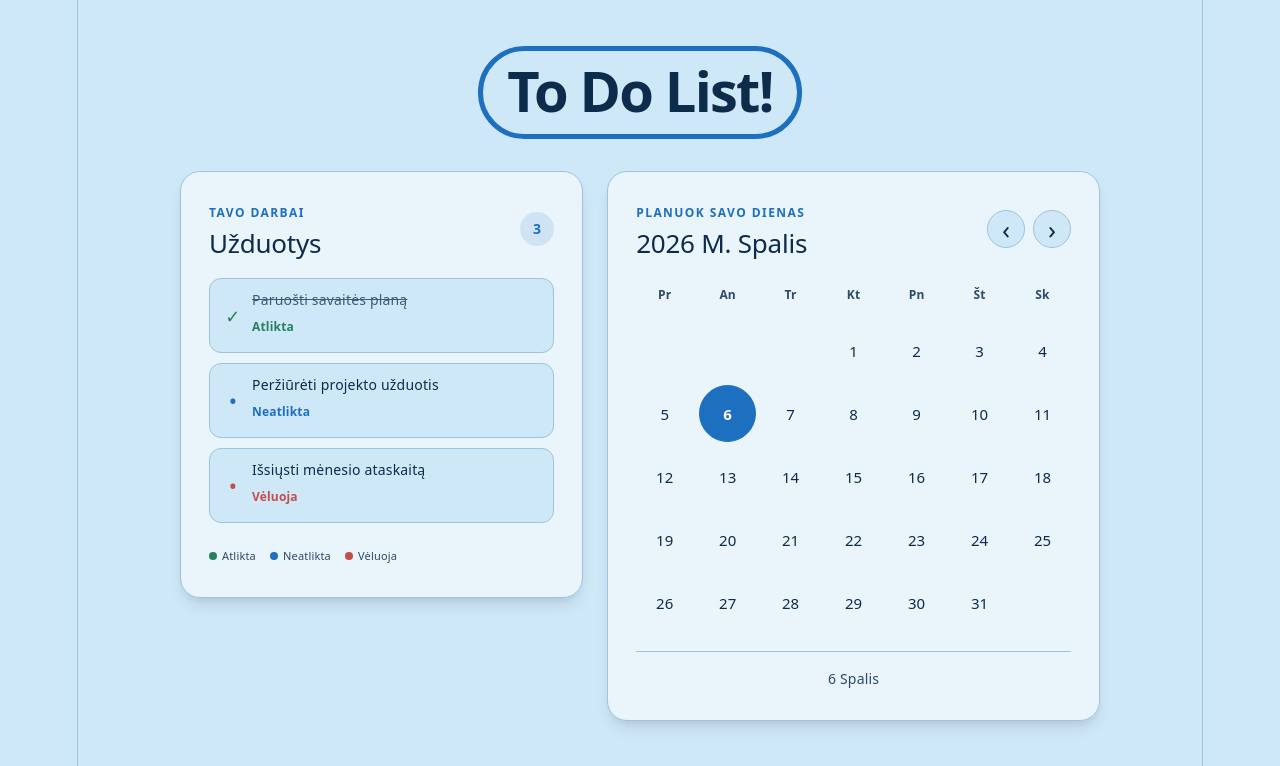
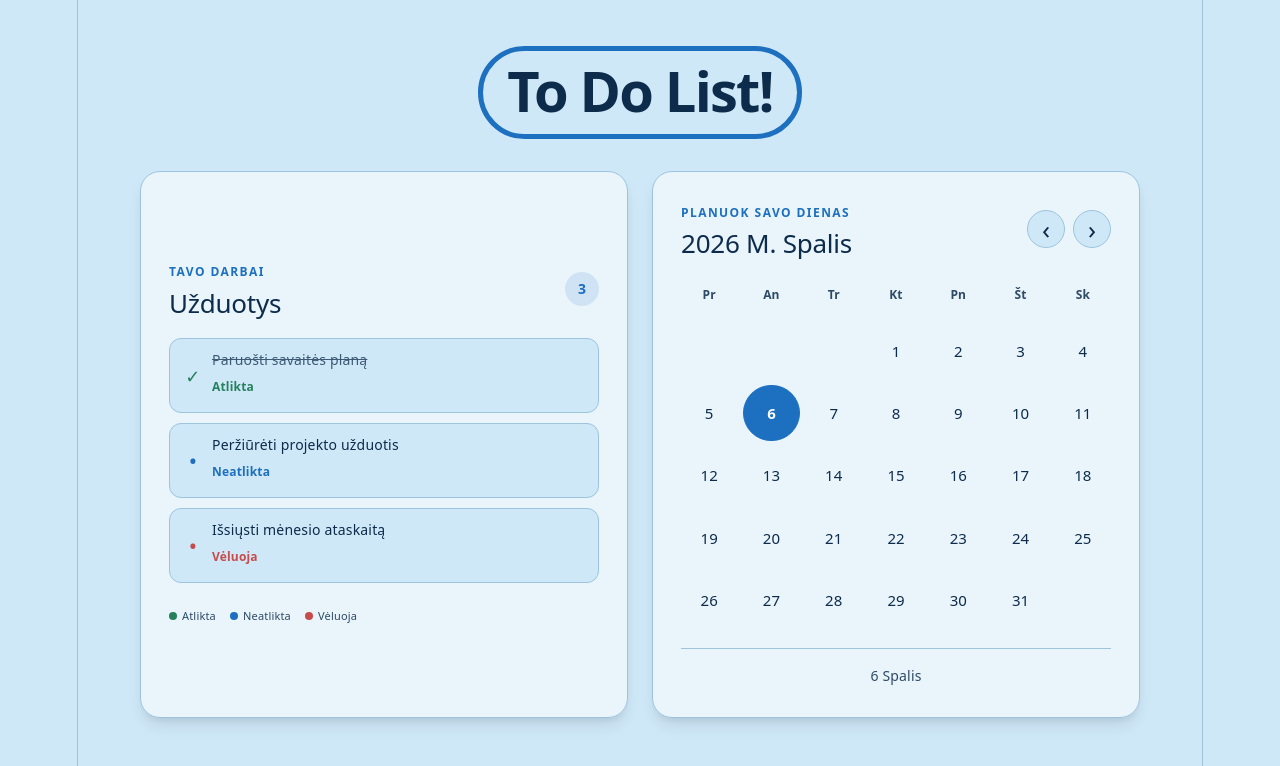
Before and after one commit to vytautasmurauskas8-oss/terminal_praktika, a React (Vite) app: page / in a window 1280 px wide. Shown: the top 766 px of the page. Built offline with nearby package versions, Linux system fonts and the light colour scheme.

Commit message:
lentelių lygiavimas su chatgpt

```diff
--- a/src/App.css
+++ b/src/App.css
@@ -21,16 +21,19 @@
 }
 
 .planner-layout {
-  width: min(100% - 48px, 920px);
+  width: min(100% - 48px, 1000px);
   margin: 14px auto 48px;
   display: grid;
-  grid-template-columns: minmax(250px, 0.9fr) minmax(360px, 1.1fr);
-  align-items: start;
+  grid-template-columns: repeat(2, minmax(0, 1fr));
+  align-items: stretch;
   gap: 24px;
 }
 
+
 .tasks-section,
 .calendar-section {
+  width: 100%;
+  height: 100%;
   box-sizing: border-box;
   padding: 28px;
   border: 1px solid var(--border);
@@ -38,6 +41,11 @@
   background: var(--social-bg);
   box-shadow: var(--shadow);
   text-align: left;
+}
+.tasks-section {
+  display: flex;
+  flex-direction: column;
+  justify-content: center;
 }
 
 .tasks-heading {
```
